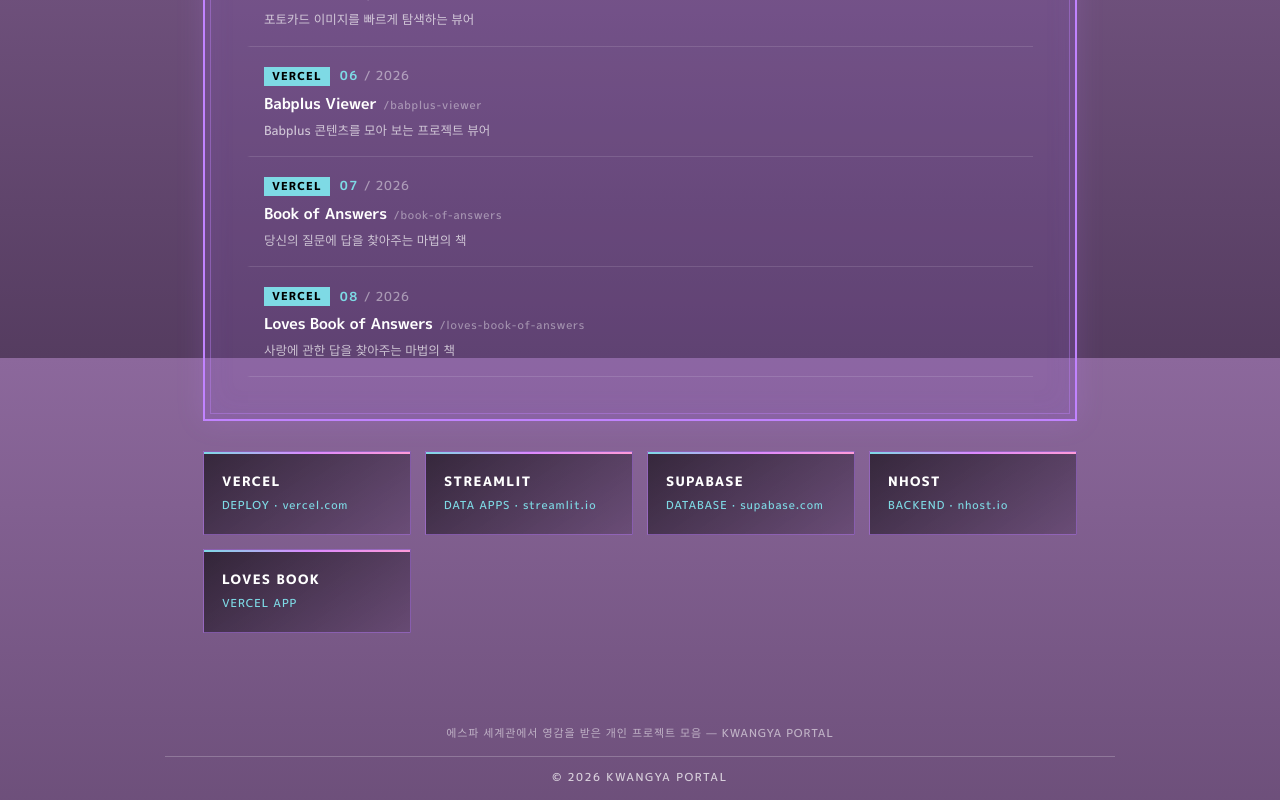
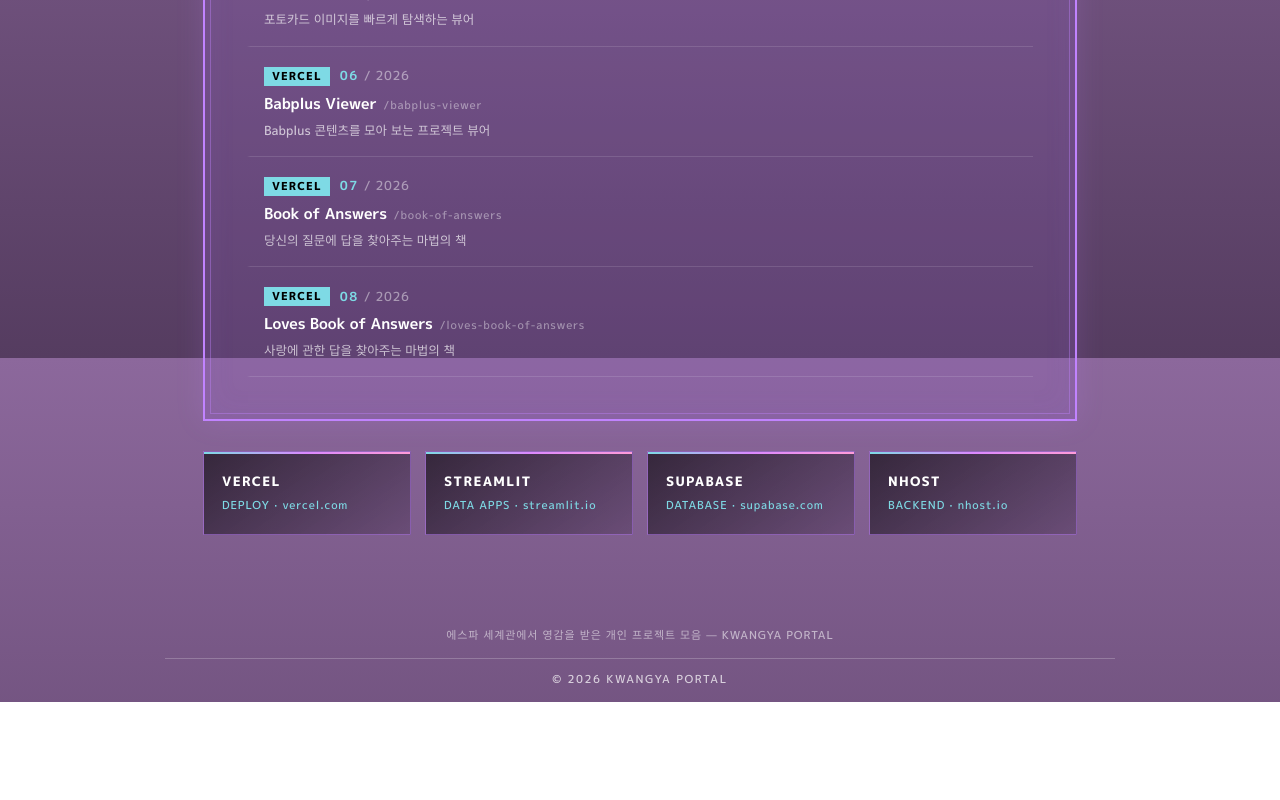
Before and after one commit to typ0307/typ0307.github.io, a React (Vite) app: page / in a window 1280 px wide. Shown: the part 1242-2042 px from the top of the page. After the commit the page ends 1944 px from the top, so only its background shows below. Built offline with nearby package versions, Linux system fonts and the light colour scheme.

Commit message:
feat: update accents for Book of Answers projects; add banner links for both books

```diff
--- a/src/App.jsx
+++ b/src/App.jsx
@@ -69,7 +69,7 @@
     description: "당신의 질문에 답을 찾아주는 마법의 책",
     appUrl: "https://bookofaespa.vercel.app/",
     repoUrl: "https://github.com/typ0307/book-of-answers",
-    accent: "pink",
+    accent: "gold",
   },
   {
     name: "loves-book-of-answers",
@@ -79,13 +79,12 @@
     description: "사랑에 관한 답을 찾아주는 마법의 책",
     appUrl: "https://lovebookofaespa.vercel.app/",
     repoUrl: "https://github.com/typ0307/loves-book-of-answers",
-    accent: "amber",
+    accent: "wine",
   },
 ];
 
 const filters = ["ALL", "STREAMLIT", "VERCEL"];
 
-// 하단 LINKS 배너 — 새 링크는 여기에 객체만 추가하면 됩니다.
 const bannerLinks = [
   {
     label: "VERCEL",
@@ -106,11 +105,6 @@
     label: "NHOST",
     sub: "BACKEND · nhost.io",
     href: "https://nhost.io/",
-  },
-  {
-    label: "LOVES BOOK",
-    sub: "VERCEL APP",
-    href: "https://lovebookofaespa.vercel.app/",
   },
 ];
 
```
